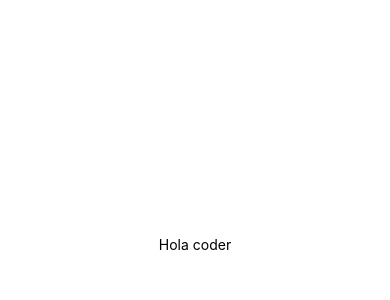
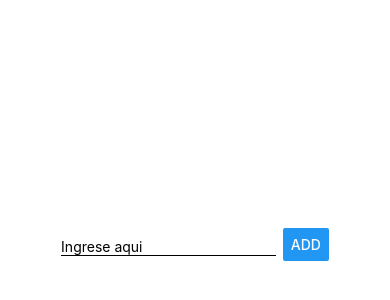
Before and after one commit to vilaslautaro/app-react-native, a React Native app: screen / in a window 390 px wide. Shown: the part 178-478 px from the top of the page. Built offline with nearby package versions, Linux system fonts and the light colour scheme.

Commit message:
add styled-components

```diff
--- a/App.js
+++ b/App.js
@@ -1,20 +1,14 @@
-import { StatusBar } from 'expo-status-bar';
-import { StyleSheet, Text, View } from 'react-native';
+import { View, Button } from "react-native";
+import { Form, Input, Screen } from "./App.styles";
 
 export default function App() {
   return (
-    <View style={styles.container}>
-      <Text>Hola coder</Text>
-      <StatusBar style="auto" />
-    </View>
+    <Screen>
+      <Form>
+        <Input placeholder="Ingrese aqui" />
+        <Button title="Add" onPress={() => {}} />
+      </Form>
+      <View></View>
+    </Screen>
   );
 }
-
-const styles = StyleSheet.create({
-  container: {
-    flex: 1,
-    backgroundColor: '#fff',
-    alignItems: 'center',
-    justifyContent: 'center',
-  },
-});
--- /dev/null
+++ b/App.styles.js
@@ -0,0 +1,23 @@
+import { View, TextInput } from "react-native";
+import styled from "styled-components/native";
+
+export const Screen = styled(View)`
+  flex: 1;
+  background-color: #fff;
+  align-items: center;
+  justify-content: center;
+`;
+
+export const Form = styled(View)`
+  flex-direction: row;
+  justify-content: space-around;
+  align-items: center;
+`;
+
+export const Input = styled(TextInput)`
+  border-bottom-color: #000;
+  border-bottom-width: 1px;
+  width: 80%;
+  padding-top: 5px;
+  margin-right: 5px;
+`;
--- a/package.json
+++ b/package.json
@@ -16,10 +16,12 @@
     "react": "17.0.2",
     "react-dom": "17.0.2",
     "react-native": "0.68.2",
-    "react-native-web": "0.17.7"
+    "react-native-web": "0.17.7",
+    "styled-components": "^5.3.5"
   },
   "devDependencies": {
-    "@babel/core": "^7.12.9"
+    "@babel/core": "^7.12.9",
+    "@types/styled-components": "^5.1.25"
   },
   "private": true
 }
```
Also changed, not shown: 2 other files (tests, documents, lock files or other folders).
